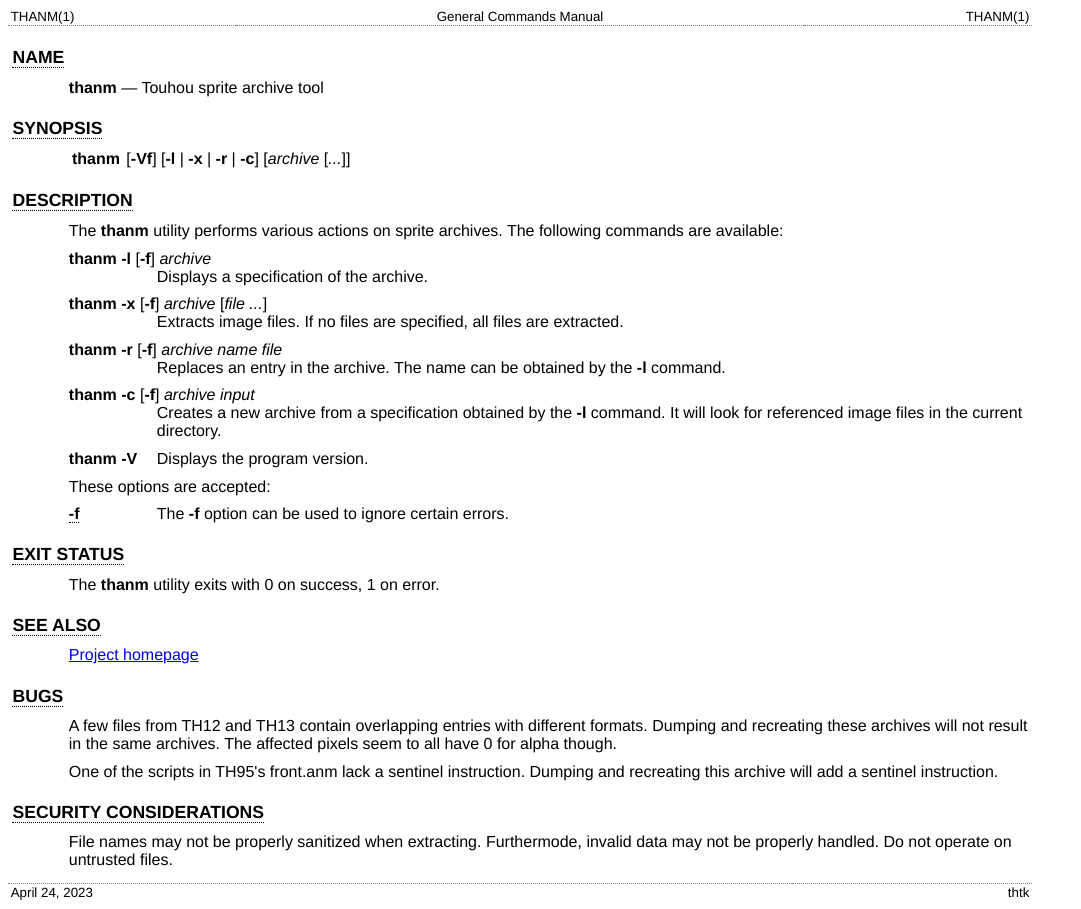
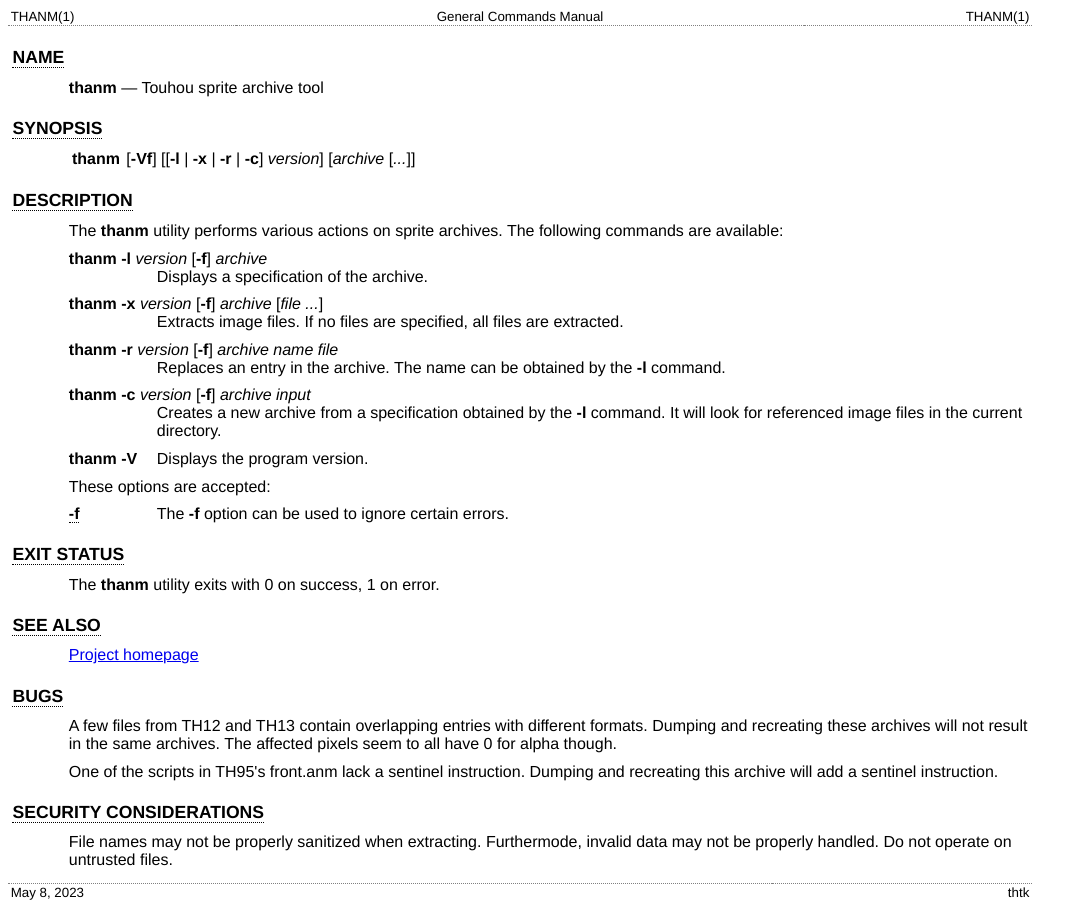
Before and after one commit to thpatch/thtk, a plain HTML site: page master/thanm.1.html in a window 1280 px wide. Shown: the whole page, without its empty margins (0-1081 px from the left). Drawn offline with Linux system fonts and the light colour scheme.

Commit message:
update 2023-05-08

```diff
--- a/master/thanm.1.html
+++ b/master/thanm.1.html
@@ -53,10 +53,10 @@
 <table class="Nm">
   <tr>
     <td><code class="Nm">thanm</code></td>
-    <td>[<code class="Fl">-Vf</code>] [<code class="Fl">-l</code> |
+    <td>[<code class="Fl">-Vf</code>] [[<code class="Fl">-l</code> |
       <code class="Fl">-x</code> | <code class="Fl">-r</code> |
-      <code class="Fl">-c</code>] [<var class="Ar">archive</var>
-      [<var class="Ar">...</var>]]</td>
+      <code class="Fl">-c</code>] <var class="Ar">version</var>]
+      [<var class="Ar">archive</var> [<var class="Ar">...</var>]]</td>
   </tr>
 </table>
 </section>
@@ -66,21 +66,23 @@
     on sprite archives. The following commands are available:</p>
 <dl class="Bl-tag">
   <dt><code class="Nm">thanm</code> <code class="Fl">-l</code>
-    [<code class="Fl">-f</code>] <var class="Ar">archive</var></dt>
+    <var class="Ar">version</var> [<code class="Fl">-f</code>]
+    <var class="Ar">archive</var></dt>
   <dd>Displays a specification of the archive.</dd>
   <dt><code class="Nm">thanm</code> <code class="Fl">-x</code>
-    [<code class="Fl">-f</code>] <var class="Ar">archive</var>
-    [<var class="Ar">file ...</var>]</dt>
+    <var class="Ar">version</var> [<code class="Fl">-f</code>]
+    <var class="Ar">archive</var> [<var class="Ar">file ...</var>]</dt>
   <dd>Extracts image files. If no files are specified, all files are
     extracted.</dd>
   <dt><code class="Nm">thanm</code> <code class="Fl">-r</code>
-    [<code class="Fl">-f</code>] <var class="Ar">archive</var>
-    <var class="Ar">name</var> <var class="Ar">file</var></dt>
+    <var class="Ar">version</var> [<code class="Fl">-f</code>]
+    <var class="Ar">archive</var> <var class="Ar">name</var>
+    <var class="Ar">file</var></dt>
   <dd>Replaces an entry in the archive. The name can be obtained by the
       <code class="Fl">-l</code> command.</dd>
   <dt><code class="Nm">thanm</code> <code class="Fl">-c</code>
-    [<code class="Fl">-f</code>] <var class="Ar">archive</var>
-    <var class="Ar">input</var></dt>
+    <var class="Ar">version</var> [<code class="Fl">-f</code>]
+    <var class="Ar">archive</var> <var class="Ar">input</var></dt>
   <dd>Creates a new archive from a specification obtained by the
       <code class="Fl">-l</code> command. It will look for referenced image
       files in the current directory.</dd>
@@ -126,7 +128,7 @@
 </div>
 <table class="foot">
   <tr>
-    <td class="foot-date">April 24, 2023</td>
+    <td class="foot-date">May 8, 2023</td>
     <td class="foot-os">thtk</td>
   </tr>
 </table>
```
